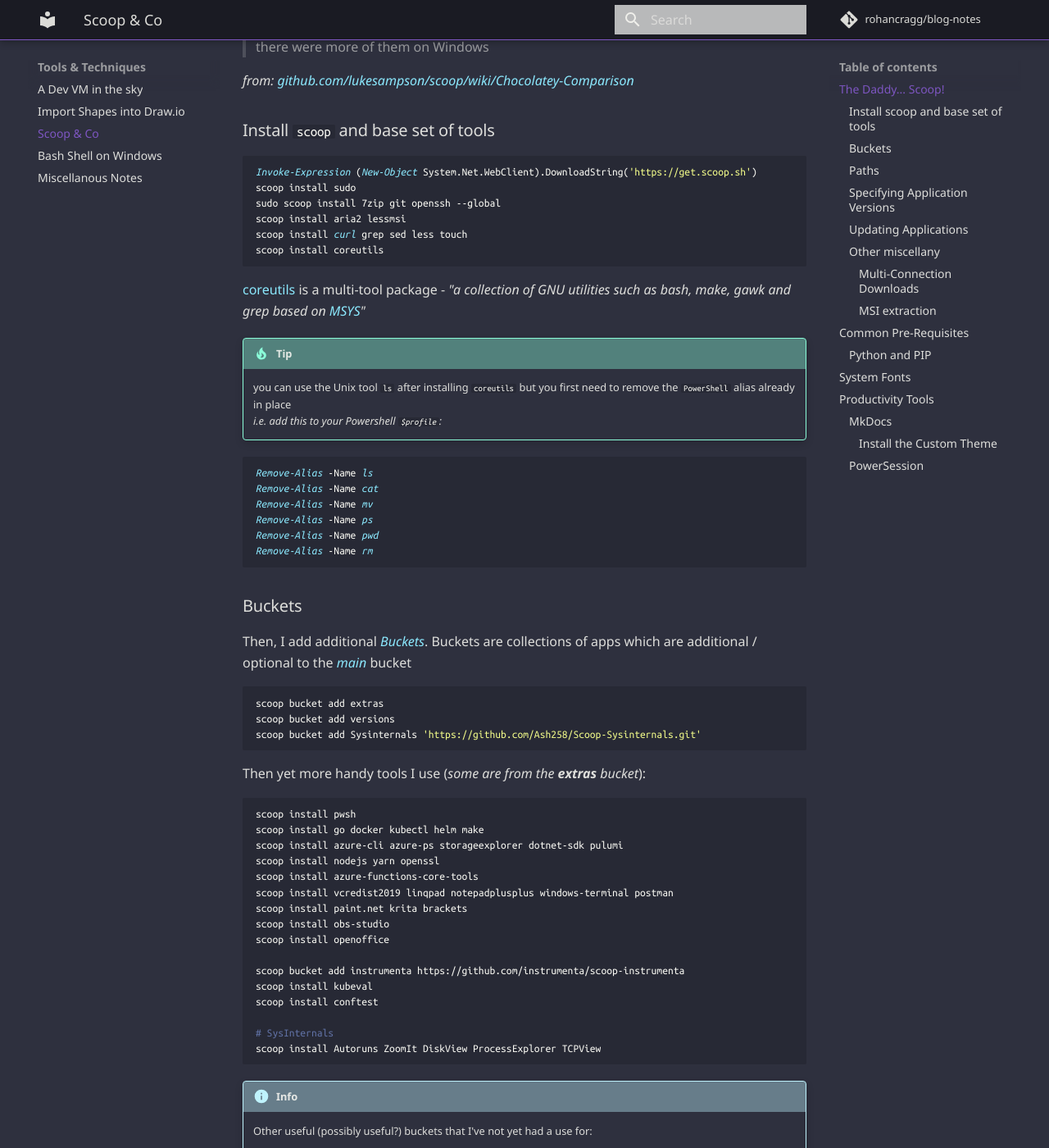
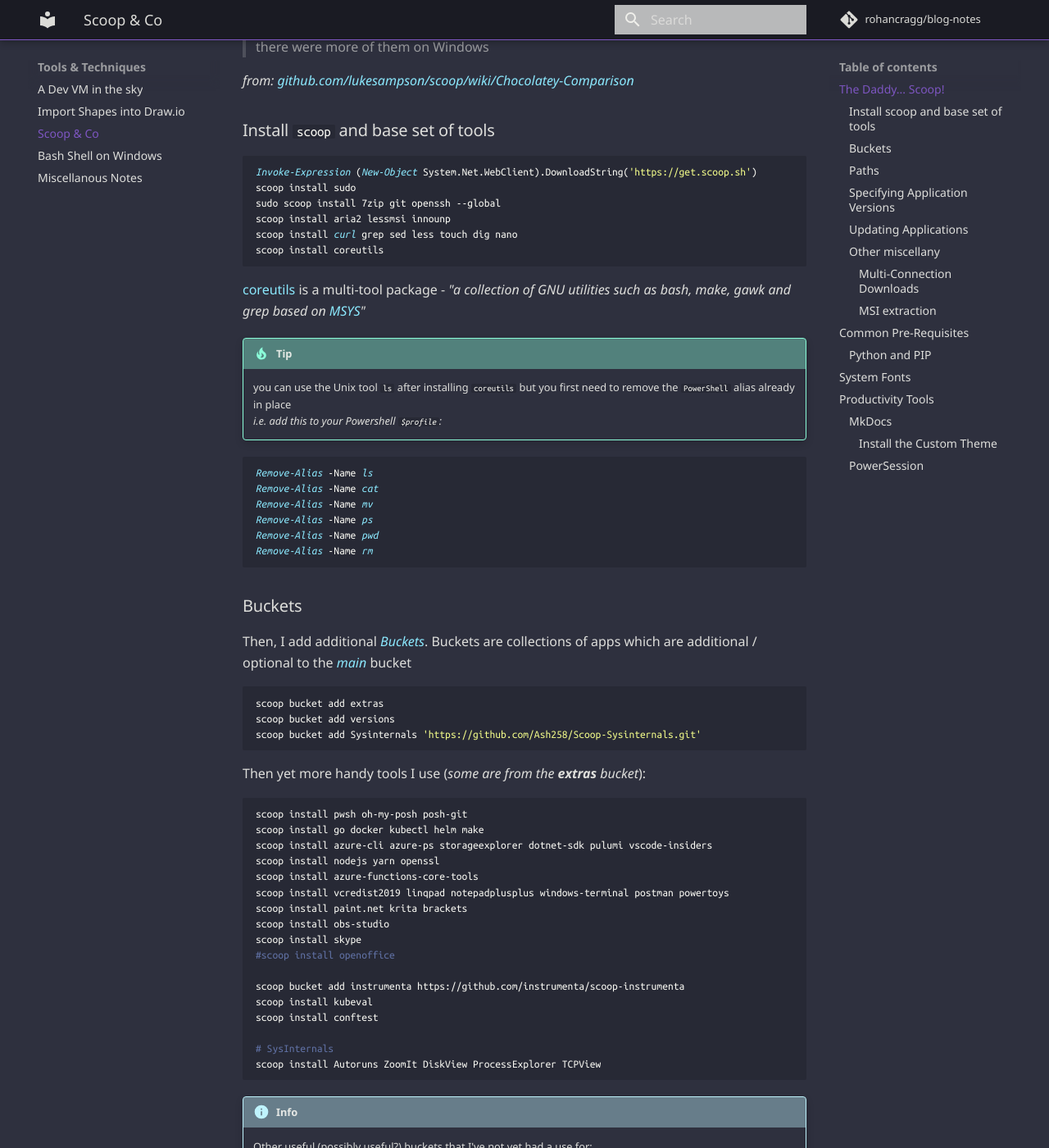
Before and after one commit to rohancragg/blog-notes, an MkDocs documentation site: the page built from docs/misc/scoop.md, in a window 1280 px wide and 1400 px high, scrolled down 419 px. Shown: the whole window at 82% size. Built offline with MkDocs 1.6.1 and Material for MkDocs 9.7.7, drawn with Linux system fonts in a browser that asks for light colours; comment, search, counter and statistics services are not loaded; old or Windows-style settings are respelled for this version of MkDocs.

Commit message:
more scoop tools

````diff
--- a/docs/misc/scoop.md
+++ b/docs/misc/scoop.md
@@ -27,8 +27,8 @@
 Invoke-Expression (New-Object System.Net.WebClient).DownloadString('https://get.scoop.sh')
 scoop install sudo
 sudo scoop install 7zip git openssh --global
-scoop install aria2 lessmsi
-scoop install curl grep sed less touch
+scoop install aria2 lessmsi innounp
+scoop install curl grep sed less touch dig nano
 scoop install coreutils
 ```
 
@@ -58,15 +58,16 @@
 
 Then yet more handy tools I use (*some are from the **extras** bucket*):
 ```powershell
-scoop install pwsh
+scoop install pwsh oh-my-posh posh-git
 scoop install go docker kubectl helm make
-scoop install azure-cli azure-ps storageexplorer dotnet-sdk pulumi
+scoop install azure-cli azure-ps storageexplorer dotnet-sdk pulumi vscode-insiders
 scoop install nodejs yarn openssl
 scoop install azure-functions-core-tools
-scoop install vcredist2019 linqpad notepadplusplus windows-terminal postman
+scoop install vcredist2019 linqpad notepadplusplus windows-terminal postman powertoys
 scoop install paint.net krita brackets
 scoop install obs-studio
-scoop install openoffice
+scoop install skype
+#scoop install openoffice
 
 scoop bucket add instrumenta https://github.com/instrumenta/scoop-instrumenta
 scoop install kubeval
````
